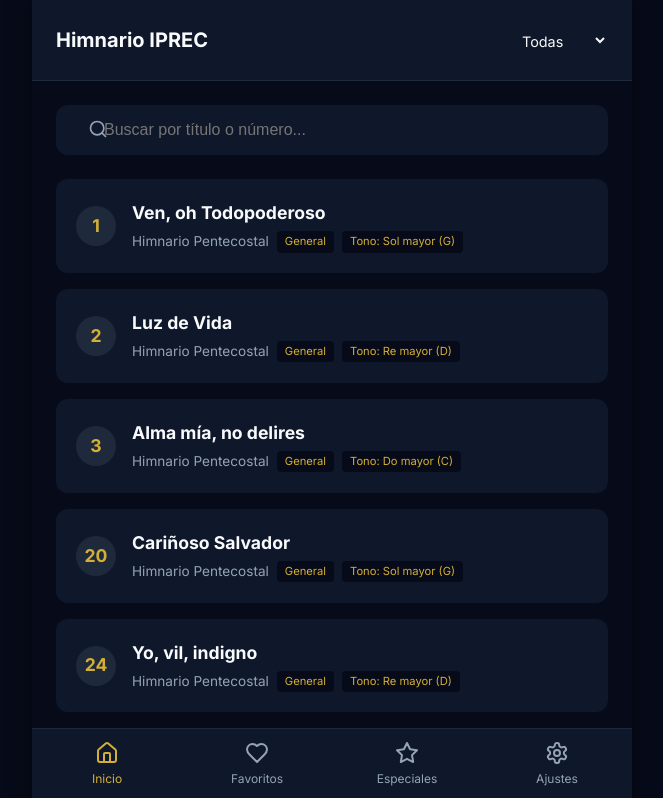
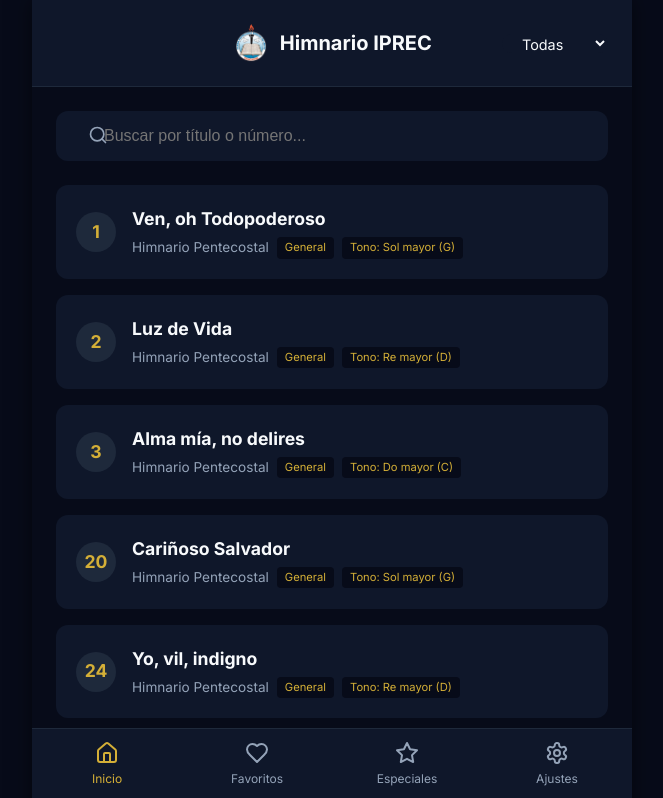
Before and after one commit to mcarreno-Monte/himnario-iprec, a React (Vite) app: page / in a window 1280 px wide. Shown: the top 798 px of the page, without its empty margins (308-971 px from the left). Built offline with nearby package versions, Linux system fonts and the light colour scheme.

Commit message:
Agrego logo al encabezado

```diff
--- a/src/App.jsx
+++ b/src/App.jsx
@@ -142,8 +142,18 @@ const filteredSongs = songsForSection
 
   return (
     <>
-      <div className="header">
+<div className="header song-list-header">
+  <div className="header-spacer"></div>
+
+  <div className="main-title-with-logo">
+    <img
+      src={`${import.meta.env.BASE_URL}logo.png`}
+      alt="Logo"
+      className="app-logo"
+    />
+
     <h1>{title}</h1>
+  </div>
 
   <select
     className="filter-select"
--- a/src/index.css
+++ b/src/index.css
@@ -912,3 +912,50 @@ body {
 [data-theme="light"] .chord-toggle-btn:not(.active):active {
   border-color: rgba(15, 23, 42, 0.12) !important;
 }
+/* ===== CENTRAR TÍTULOS PRINCIPALES ===== */
+
+.header {
+  position: relative;
+}
+
+.header > h1 {
+  width: 100%;
+  text-align: center;
+}
+/* ===== ENCABEZADO PRINCIPAL CON LOGO ===== */
+
+.song-list-header {
+  display: grid;
+  grid-template-columns: 1fr auto 1fr;
+  align-items: center;
+  gap: 0.75rem;
+}
+
+.header-spacer {
+  width: 1px;
+}
+
+.main-title-with-logo {
+  display: flex;
+  align-items: center;
+  justify-content: center;
+  gap: 0.6rem;
+  text-align: center;
+  justify-self: center;
+}
+
+.app-logo {
+  width: 38px;
+  height: 38px;
+  object-fit: contain;
+  flex-shrink: 0;
+}
+
+.main-title-with-logo h1 {
+  margin: 0;
+  text-align: center;
+}
+
+.song-list-header .filter-select {
+  justify-self: end;
+}
```
Also changed, not shown: public/logo.png (added), 10 other files (tests, documents, lock files or other folders). Lines whose indentation alone changed are shown as unchanged.
